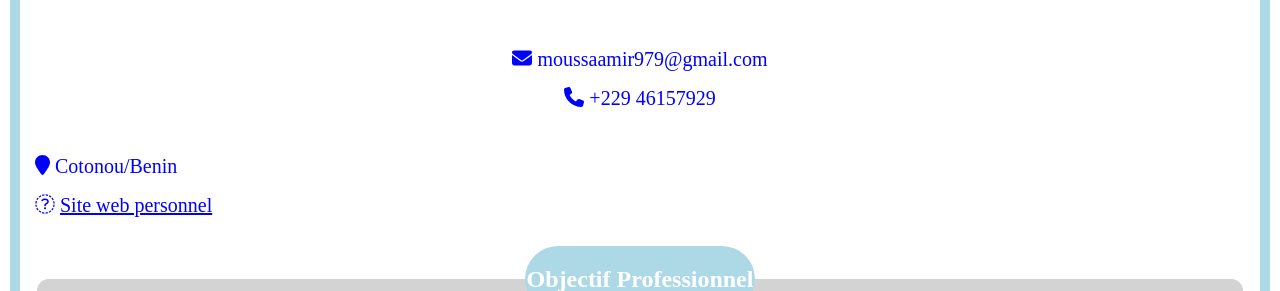
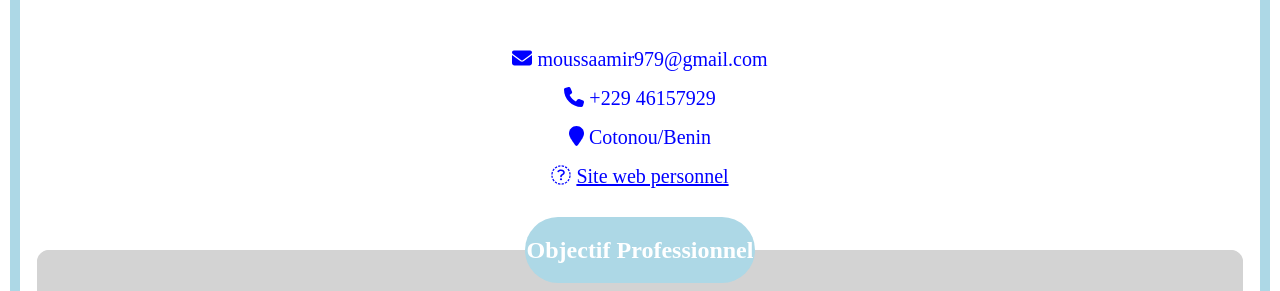
Before and after one commit to amirmoussa01/moussaamir-cv, a plain HTML site: page index.html in a window 1280 px wide. Shown: the part 509-800 px from the top of the page. Drawn offline with Linux system fonts and the light colour scheme.

Commit message:
Update index.html

```diff
--- a/index.html
+++ b/index.html
@@ -21,11 +21,8 @@
                         <tr class="fff">
                             <td><p><a><i class="fa fa-envelope"></i>  moussaamir979@gmail.com</p>
                                 <p><a><i class="fa fa-phone"></i>  +229 46157929</p>
-                            </td>
-                        </tr>
-                        <tr>
-                            <td><p><a><i class="fa fa-map-marker"></i>  Cotonou/Benin</p>
-                                <p><a><i class="fa fa-map-site"></i> <a href="">Site web personnel</a> </p>
+                                <p><a><i class="fa fa-map-marker"></i>  Cotonou/Benin</p>
+                                <p><a><i class="fa fa-map-site"></i> <a href="">Site web personnel</a>
                             </td>
                         </tr>
                         <tr>
```
